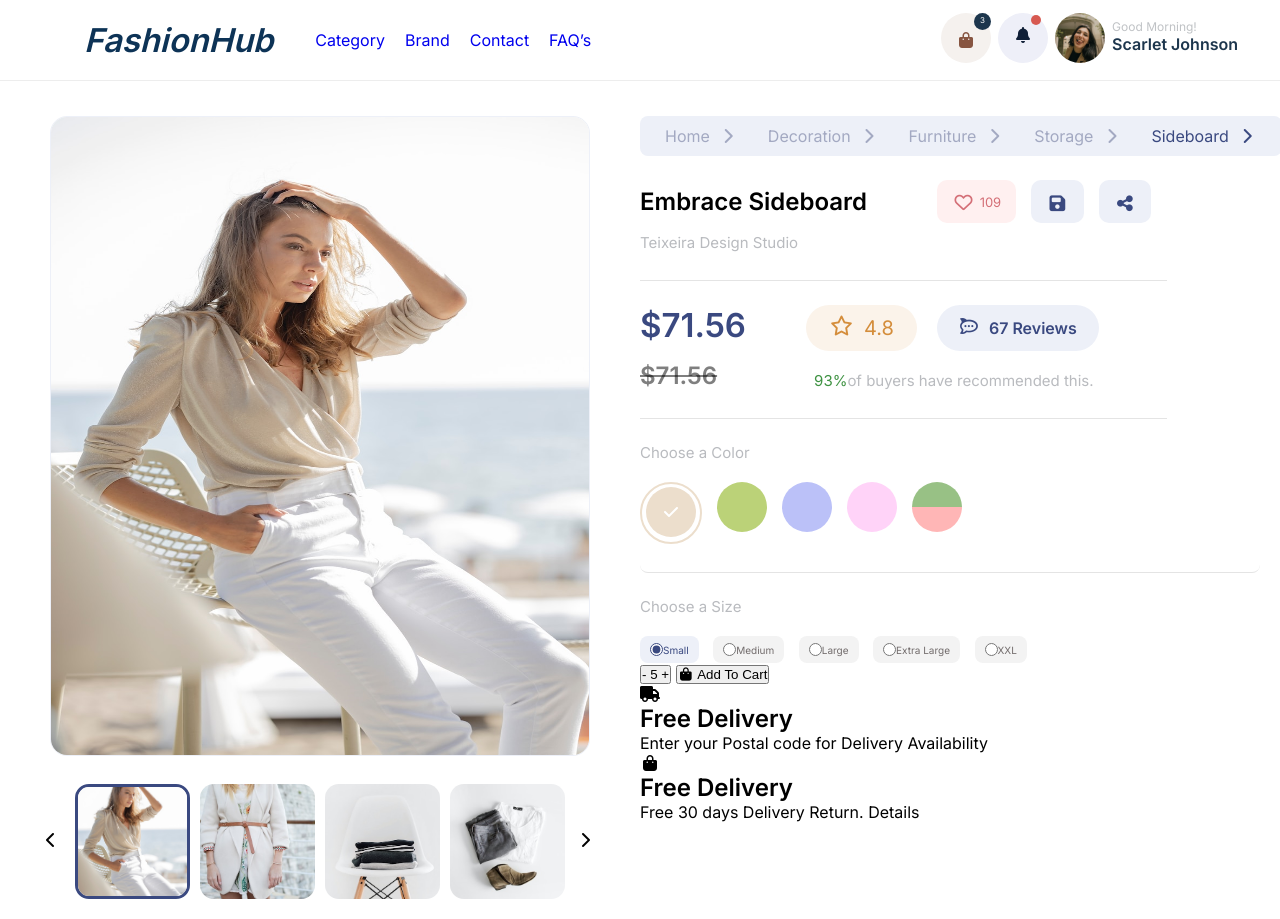
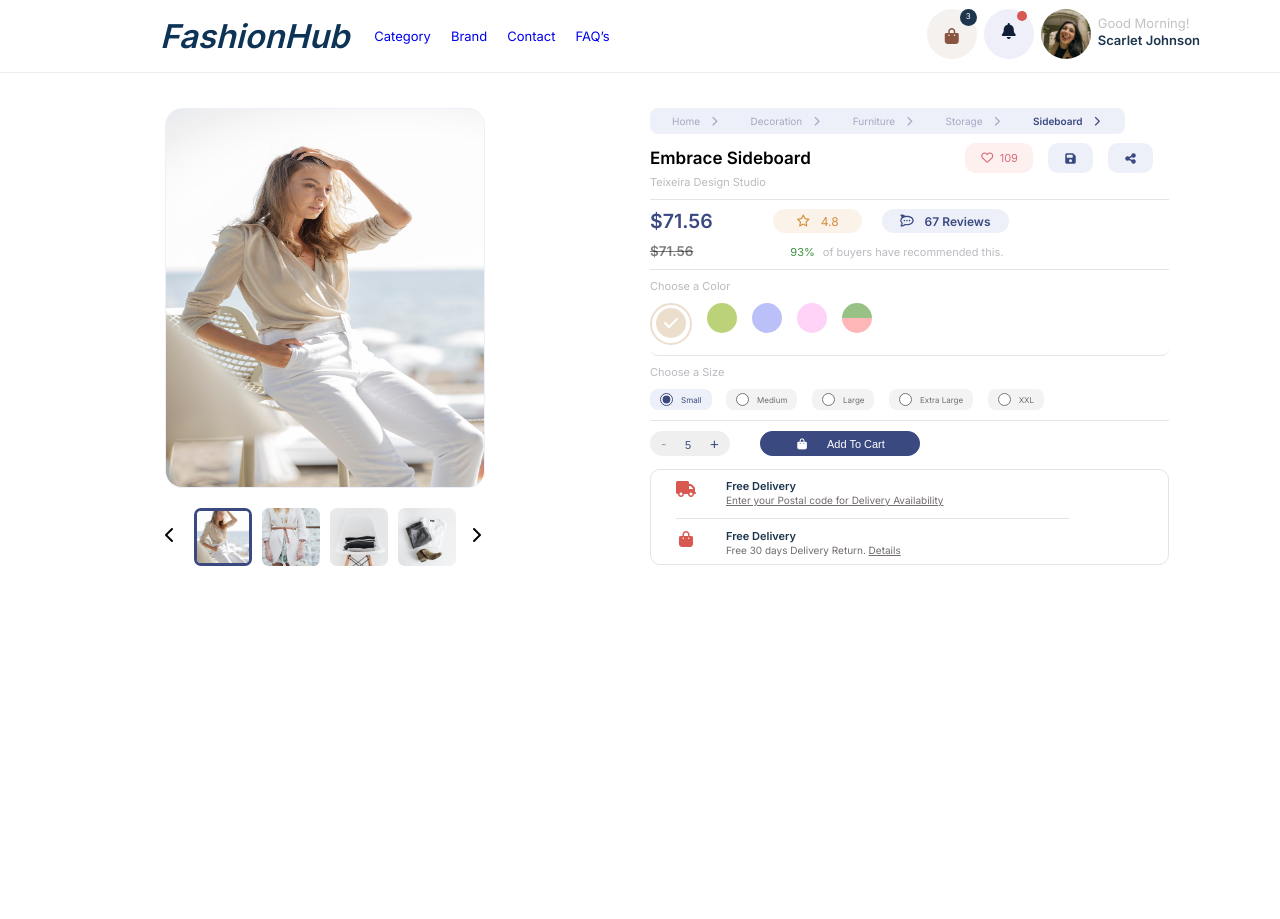
Before and after one commit to ranjita-ardent/Task-3, a plain HTML site: page index.html in a window 1280 px wide. After the commit the page ends 800 px from the top, so only its background shows below. Drawn offline with Linux system fonts and the light colour scheme; a script that the page names is missing.

Commit message:
todays changes

```diff
--- a/assets/styles.css
+++ b/assets/styles.css
@@ -36,7 +36,7 @@ nav {
   background-color: #fff;
   display: flex;
   align-items: center;
-  padding: 10px 42px;
+  padding: 10px 110px;
   border-bottom: 1px solid #EDEDED;
   width: 100%;
 }
@@ -331,6 +331,7 @@ opacity: 0px;
 
 .navbar-list .Sideboard {
 	color: #3A4980;
+	font-weight: 800;
 }
 
 
@@ -339,7 +340,7 @@ opacity: 0px;
 .Embrace-sideboard-section {
 	margin-top: 24px;
 	border-bottom: 1px solid #E4E4E4;
-	padding-bottom: 28px;
+	padding-bottom: 25px;
 	width: 85%;
 }
 
@@ -374,7 +375,7 @@ opacity: 0px;
 
 
 .content h1 {
-  font-size: 24px;
+  font-size: 22px;
   font-weight: 600;
   color: #000000;
   text-align: right;
@@ -407,7 +408,7 @@ background-color: #EDF0F8;
 
 .sub-content h1 {
 	color: #B9BBBF;
-font-size: 15px;
+font-size: 13px;
 font-weight: 400;
 margin-top: 10px;
 }
@@ -426,7 +427,7 @@ margin-top: 10px;
 .Price-Review-section {
 	margin-top: 24px;
 	border-bottom: 1px solid #E4E4E4;
-	padding-bottom: 28px;
+	padding-bottom: 25px;
 	width: 85%;
 }
 .Price {
@@ -435,7 +436,7 @@ margin-top: 10px;
 
 .Price-amount {
 	color: #3A4980;
-	font-size: 22px;
+	font-size: 17px;
 }
 .icons-2 {
 	display: flex;
@@ -479,6 +480,7 @@ margin-top: 10px;
 	margin-top: 10px;
 	color: #00000080;
 	text-decoration: line-through;
+	font-size: 11px;
 }
 
 .sub-buyers {
@@ -487,11 +489,12 @@ margin-top: 10px;
 
 .sub-buyers span {
 	color: #3E9242;
+	margin-right: 8px;
 }
 
 .sub-buyers h1 {
 	color: #B9BBBF;
-	font-size: 15px;
+	font-size: 13px;
   font-weight: 400;
 }
 /* nnnnnnnnnnnnnnn */
@@ -506,12 +509,13 @@ margin-top: 10px;
 	border-radius: 8px;
 	margin-top: 24px;
 	border-bottom: 1px solid #E4E4E4;
-	padding-bottom: 28px;
+	padding-bottom: 25px;
+	width: 85%;
 }
 
 .color-palette h1{
 	color: #B9BBBF;
-	font-size: 15px;
+	font-size: 13px;
 	font-weight: 400;
 }
 
@@ -521,47 +525,48 @@ margin-top: 10px;
 	flex-wrap: wrap;
 	margin-top: 20px;
 }
+
 .check-right-1 {
 	border: 2px solid #ECDECC;
-	width: 62px;
-	height: 62px;
+	width: 52px;
+	height: 52px;
 	border-radius: 50px;
 }
 
 .color-1 {
 	background-color: #ECDECC;
-	width: 50px;
-	height: 50px;
+	width: 40px;
+	height: 40px;
 	border-radius: 25px;
 	margin: 3px 4px;
-	padding: 15px;
+	padding: 12px;
 	color: white;
 }
 
 .color-2 {
 	background-color: #BBD278;
-	width: 50px;
-	height: 50px;
+	width: 40px;
+	height: 40px;
 	border-radius: 25px;
 }
 
 .color-3 {
 	background-color: #BBC1F8;
-	width: 50px;
-	height: 50px;
+	width: 40px;
+	height: 40px;
 	border-radius: 25px;
 }
 
 .color-4 {
 	background-color: #FFD3F8;
-	width: 50px;
-	height: 50px;
+	width: 40px;
+	height: 40px;
 	border-radius: 25px;
 }
 
 .color-5 {
-	width: 50px;
-	height: 50px;
+	width: 40px;
+	height: 40px;
 	border-radius: 25px;
 	background: linear-gradient(
     to top,
@@ -578,9 +583,18 @@ margin-top: 10px;
 
 
 /* pppppppppp */
+.radio-container {
+    margin-top: 24px;
+    border-bottom: 1px solid #E4E4E4;
+    padding-bottom: 25px;
+    width: 85%;
+}
+
+
+
 .radio-container h1{
 	color: #B9BBBF;
-	font-size: 15px;
+	font-size: 13px;
 	font-weight: 400;
 	margin-top: 24px;
 }
@@ -603,6 +617,7 @@ input[type="radio"]:checked {
 	font-size: 10px;
 	display: inline-flex;
   align-items: center;
+	gap: 8px;
 }
 
 #radio {
@@ -614,7 +629,241 @@ input[type="radio"]:checked {
 
 /* pppppppppp */
 
+
+
+
+
+
+
+
+
+
+
+/* qqqqqqqqqqqqqqqq */
+.button-container {
+	display: flex;
+}
+.quantity-container {
+	display: flex;
+	/* align-items: center;
+	justify-content: center;
+	background-color: #fff;
+	padding: 15px 25px;
+	border-radius: 10px;
+	box-shadow: 0 2px 8px rgba(0, 0, 0, 0.1); */
+}
+
+.quantity-button {
+	background-color: #f0f0f0;
+	border: 1px solid #ccc;
+	padding: 10px;
+	font-size: 20px;
+	cursor: pointer;
+	width: 40px;
+	text-align: center;
+	border-radius: 29.5%;
+}
+
+.quantity-display {
+	font-size: 20px;
+	margin: 0 15px;
+	min-width: 30px;
+	text-align: center;
+}
+/* qqqqqqqqqqqqqqqq */
+
+
+
+
+
+
+
+/* fffffffff */
+.button-container {
+	margin-top: 24px;
+	/* border-bottom: 1px solid #E4E4E4;
+    padding-bottom: 28px;
+		width: 85%; */
+		padding-bottom: 25px;
+}
+
+.btn-section {
+	border: none;
+	height: 40px;
+	width: 100px;
+	border-radius: 25px;
+
+}
+
+.btn-num {
+	color: #3A4980;
+	font-size: 15px;
+	padding: 0 15px;
+}
+
+.button-container .btn-section .decremenent {
+color: #A3A3A3;
+font-size: 35px;
+}
+
+.increment {
+color: #3A4980;
+font-size: 15px;
+}
+
+.decrement {
+color: #A3A3A3;
+font-size: 15px;
+}
+
+.add-to-cart-section {
+	border: none;
+	margin-left: 30px;
+	width: 234px;
+    height: 40px;
+    border-radius: 25px;
+    background: #3A4980;
+		color: #FFFFFF;
+}
+
+.cart {
+	margin-left: 15px;
+}
+
+/* fffffffff */
+
+
+
+
+
+
+
+
+
+
+
+
+
+/* kkkkkk */
+.Free-delivery-section {
+border: 1px solid #E4E4E4;
+border-radius: 10px;
+width: 85%;
+    height: 21%;
+		padding-left: 25px;
+}
+
+.free-delivery-details-1 {
+	display: flex;
+	margin-top: 18px;
+	align-items: baseline;
+}
+
+/* fa-truck {
+	background-color: #D75951;
+	color: #D75951;
+} */
+
+.truck-icon {
+  color: #D75951;
+}
+
+/* .fa-truck {
+	font-weight: lighter;
+} */
+.sub-Free-delivery-details {
+	margin-left: 30px;
+}
+.sub-Free-delivery-details h1 {
+	color: #1D364D;
+	font-size: 13px;
+	font-weight: 700;
+}
+
+.sub-Free-delivery-details p {
+	color: #726C6C;
+	font-size: 14px;
+	line-height: 33px;
+	text-decoration: underline;
+}
+
+.sub2-Free-delivery-details {
+	margin-left: 30px;
+}
+
+.sub2-Free-delivery-details h1 {
+	color: #1D364D;
+	font-size: 13px;
+	font-weight: 700;
+}
+
+.sub2-Free-delivery-details p {
+	color: #726C6C;
+	font-size: 14px;
+	line-height: 33px;
+}
+
+.sub2-Free-delivery-details p span {
+	color: #726C6C;
+	font-size: 14px;
+	text-decoration: underline;
+	line-height: 33px;
+}
+
+.free-delivery-details-2 {
+	/* margin-left: 30px; */
+	display: flex;
+	align-items: baseline;
+	margin-top: 10px;
+	border-top: 1px solid #E4E4E4;
+	width: 80%;
+	padding-top: 20px;
+	/* padding-top: inherit; */
+}
+
+.shopping-bag-2 {
+	color: #D75951;
+}
+
+
+
+/* kkkkkk */
+
+
+
+
+
+
+
+
+
+
+
+
+
+
+
+
+
+
+
+
+
+
+
 /* @Media Queries */
+@media (max-width: 425px) {
+	.navbar{
+		width: 100%;
+    display: flex;
+    align-items: center;
+    justify-content: center;
+	}
+}
+
+
+
+
 
 @media (max-width: 768px) {
   .checkbtn {
@@ -623,7 +872,7 @@ input[type="radio"]:checked {
     margin-right: 20px;
   }
 
-  ul {
+  /* ul {
     position: fixed;
     top: 80px;
     right: -100%;
@@ -633,7 +882,7 @@ input[type="radio"]:checked {
     flex-direction: column;
     justify-content: center;
     align-items: center;
-  }
+  } */
   .nav-3 {
     visibility: hidden;
   }
@@ -648,6 +897,8 @@ input[type="radio"]:checked {
 .profile-image-details h3 {
     font-size: 6px;
 } */
+
+
 
 .cart-icon1 {
 	 width: 40px;
@@ -727,3 +978,199 @@ ul li {
 	width: 100%;
 }
 }
+
+
+
+
+
+@media only screen and (max-width: 1440px) {
+
+nav {
+	padding: 8px 80px;
+}
+.nav-2 {
+	font-size: 13px;
+}
+.logo  {
+	padding-right: 25px;
+}
+.profile-image-details p{
+	font-size: 13px;
+}
+.profile-image-details h3{
+	font-size: 13px;
+}
+.main-image img {
+	width: 320px;
+	height: 380px;
+}
+.small-images {
+	padding-top: 0;
+}
+.small-img1 {
+	width: 58px;
+	height: 58px;
+	border-radius: 7px;
+}
+.small-img {
+	width: 58px;
+	height: 58px;
+	border-radius: 7px;
+}
+.navbar {
+	padding: 7px;
+}
+.navbar-list a {
+	font-size: 10px;
+}
+.Embrace-sideboard-section {
+	margin-top: 9px;
+	padding-bottom: 10px;
+}
+.content h1 {
+	font-size: 17px
+}
+.icons {
+	font-size: smaller;
+}
+.icons i {
+	font-size: 12px;
+}
+.cart-num {
+	font-size: 11px;
+}
+.sub-content h1 {
+	font-size: 11px;
+	margin-top: 2px;
+}
+.Price-Review-section {
+	margin-top: 9px;
+  padding-bottom: 10px;
+}
+
+.Price-amount {
+	font-size: 13px;
+}
+.star-icon {
+	display: flex;
+	justify-content: center;
+	align-items: center;
+	font-size: 12px;
+	padding: 0px 23px;
+
+}
+.chat-icon {
+	display: flex;
+	justify-content: center;
+	align-items: center;
+	font-size: 12px;
+	padding: 0 18px;
+}
+
+.sub-price-amount {
+	font-size: 9px;
+}
+.sub-buyers h1 {
+	font-size: 11px;
+}
+.color-palette  {
+	margin-top: 9px;
+  padding-bottom: 10px;
+}
+.color-palette h1 {
+	font-size: 11px;
+}
+.colors {
+	margin-top: 10px;
+}
+.check-right-1 {
+	width: 42px;
+	height: 42px;
+}
+.color-1 {
+  width: 30px;
+	height: 30px;
+	display: flex;
+  align-items: center;
+  justify-content: center;
+}
+.color-2 {
+  width: 30px;
+	height: 30px;
+}
+.color-3 {
+  width: 30px;
+	height: 30px;
+}
+.color-4 {
+  width: 30px;
+	height: 30px;
+}
+.color-5 {
+  width: 30px;
+	height: 30px;
+}
+.radio-container {
+	margin-top: 9px;
+        padding-bottom: 10px;
+}
+.radio-container-2 {
+	margin-top: 10px;
+}
+.radio-container h1 {
+	font-size: 11px;
+
+	margin-top: auto;
+
+}
+.radio {
+	font-size: 8px;
+	padding: 4px 10px;
+}
+.button-container {
+	margin-top: 10px;
+  padding-bottom: 13px;
+}
+.btn-section {
+	height: 25px;
+	width: 80px
+}
+.btn-num {
+	font-size: 11px;
+}
+.add-to-cart-section {
+	width: 160px;
+	height: 25px;
+	font-size: 11px;
+}
+.free-delivery-details-1 {
+	margin-top: 9px;
+}
+.sub-Free-delivery-details h1 {
+	font-size: 11px;
+}
+	.sub-Free-delivery-details p {
+    		font-size: 10px;
+				line-height: 15px;
+}
+.sub2-Free-delivery-details h1 {
+	font-size: 11px;
+}
+.sub2-Free-delivery-details p {
+	font-size: 10px;
+	line-height: 15px;
+}
+.sub2-Free-delivery-details p span {
+	font-size: 10px;
+	line-height: 15px;
+}
+.free-delivery-details-1 {
+	align-items: flex-start;
+}
+
+.free-delivery-details-2 {
+	align-items: flex-start;
+	padding-top: 10px;
+}
+
+}
```
